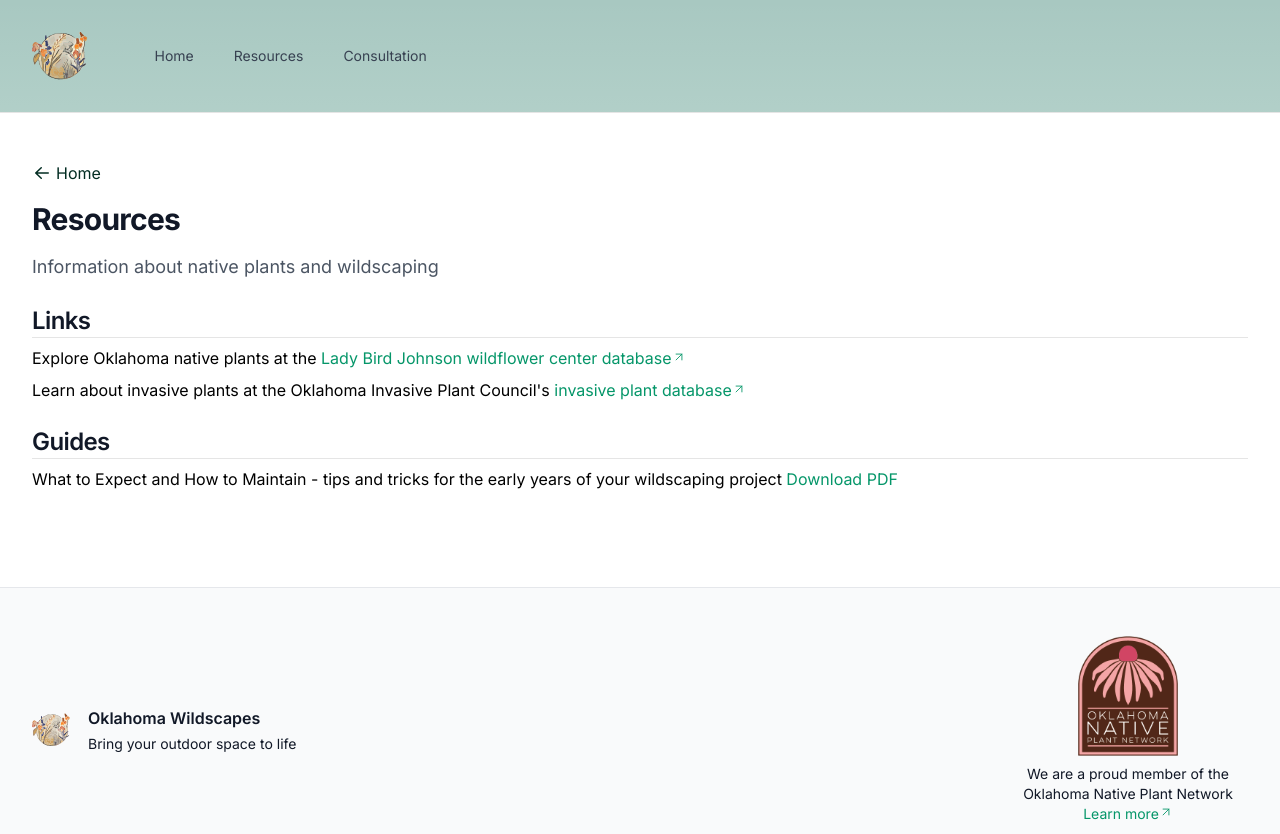
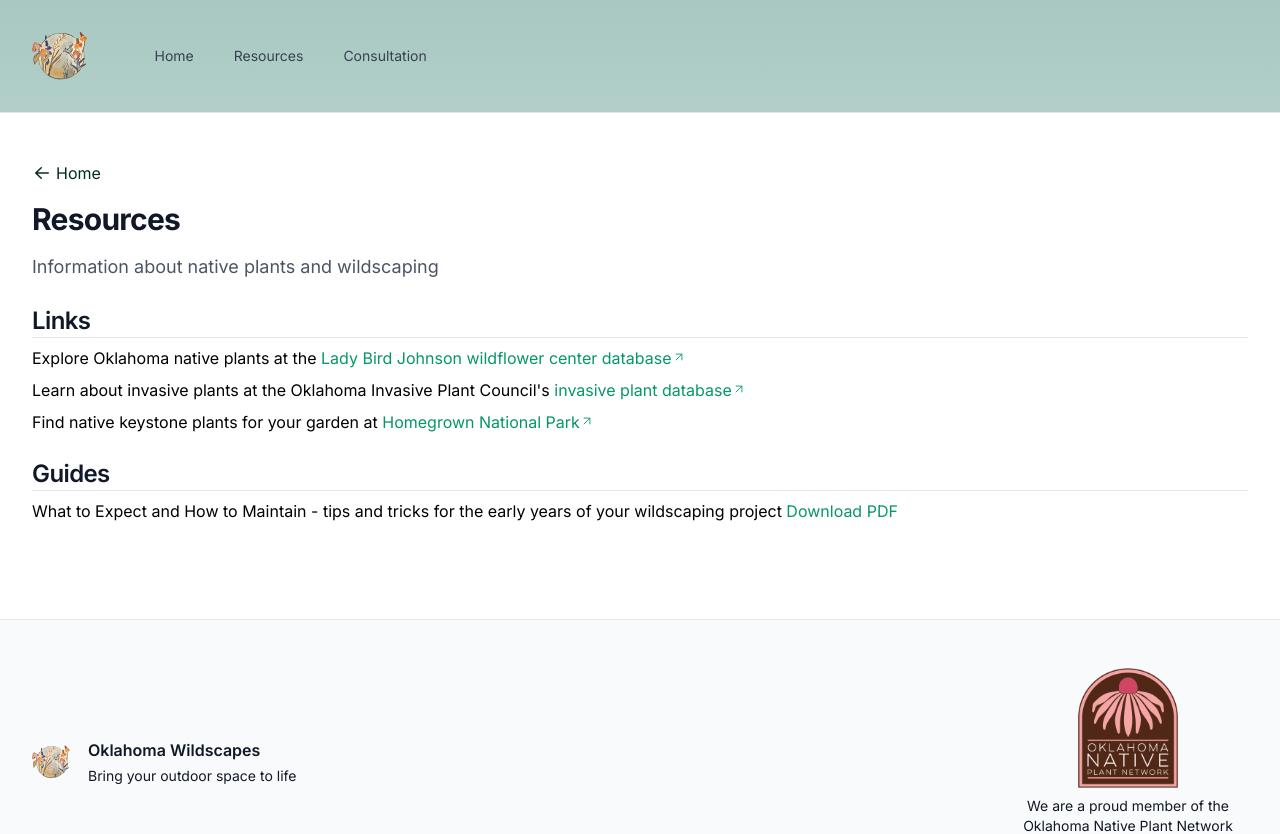
Before and after one commit to ppalms/ok-wildscapes, a Next.js app: page /resources in a window 1280 px wide. Shown: the top 834 px of the page. Built offline with nearby package versions, Linux system fonts and the light colour scheme; no server answers.

Commit message:
Add Homegrown National Park link

```diff
--- a/src/app/(main)/resources/page.tsx
+++ b/src/app/(main)/resources/page.tsx
@@ -45,6 +45,13 @@ export default function Page() {
                   href="https://www.okinvasives.org/plants-database"
                 />
               </p>
+              <p className="pt-2">
+                Find native keystone plants for your garden at{' '}
+                <ExternalLink
+                  text="Homegrown National Park"
+                  href="https://homegrownnationalpark.org/keystone-plant-guides/"
+                />
+              </p>
             </div>
           </section>
 
```
